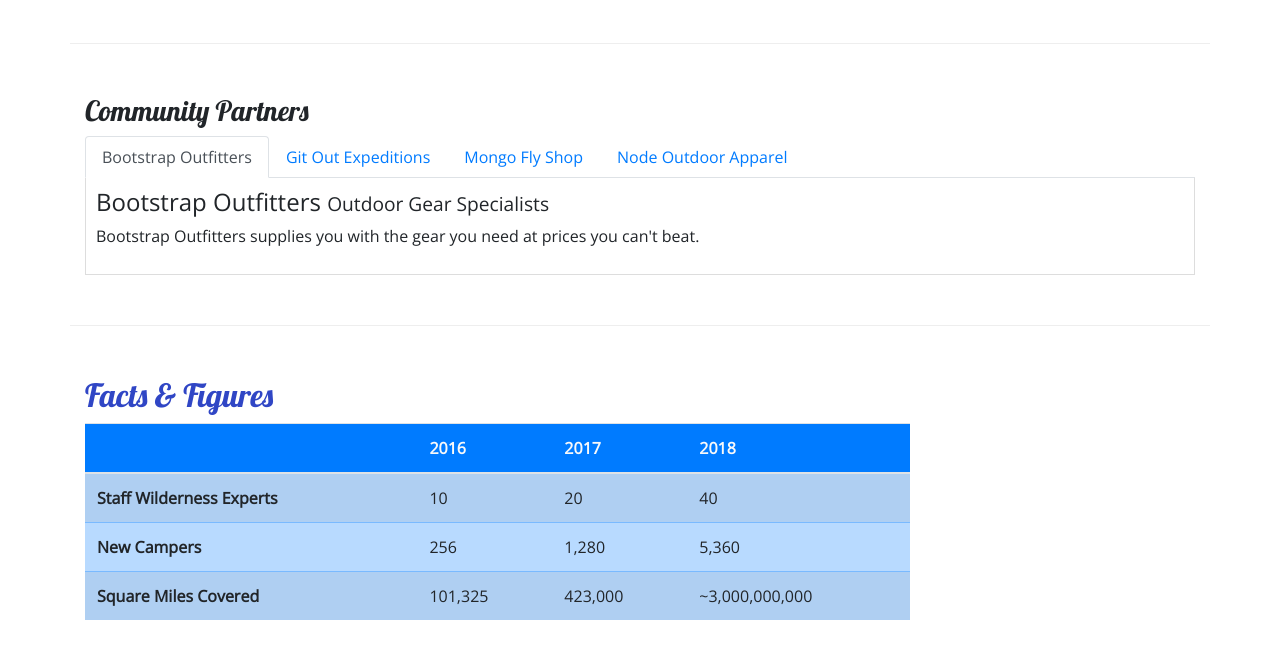
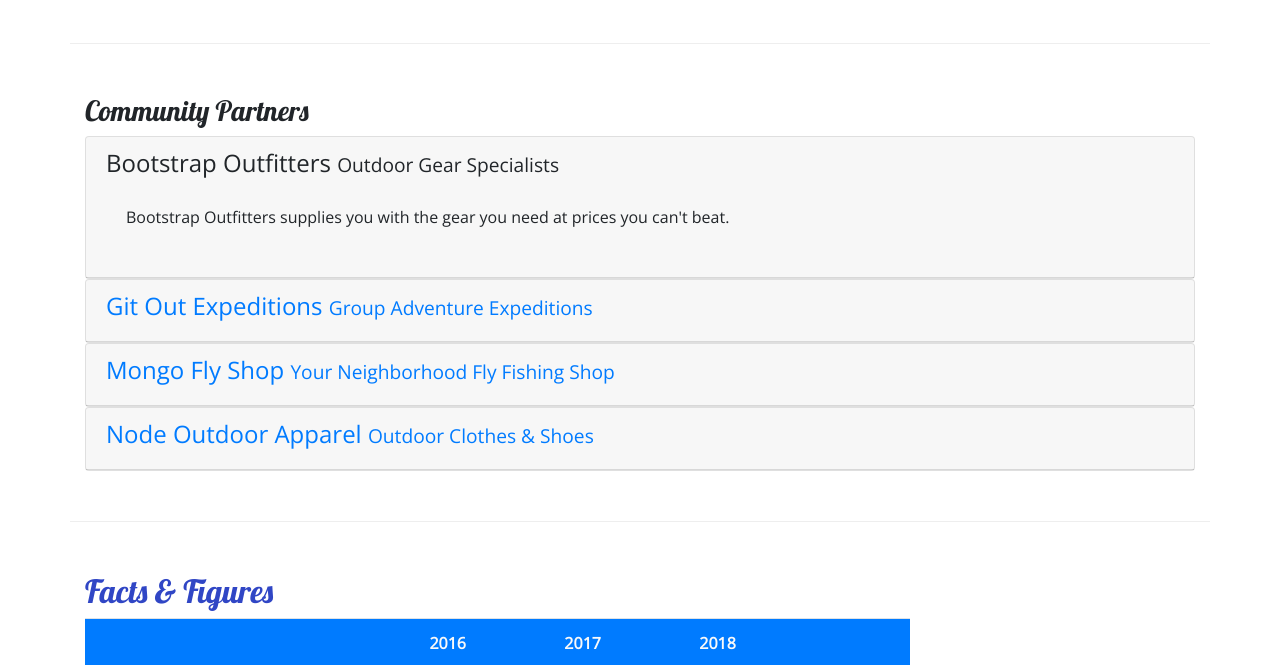
Before and after one commit to higgy714/bootstrap-project, a website: page aboutus.html in a window 1280 px wide. Shown: the part 785-1450 px from the top of the page. Drawn offline with nearby package versions, Linux system fonts and the light colour scheme.

Commit message:
Accordion

```diff
--- a/aboutus.html
+++ b/aboutus.html
@@ -5,6 +5,7 @@
     <!-- Required meta tags always come first -->
     <meta charset="utf-8" />
     <meta name="viewport" content="width=device-width, initial-scale=1" />
+    <!-- Bootstrap CSS -->
     <link rel="stylesheet" href="node_modules/bootstrap/dist/css/bootstrap.min.css" />
     <!--Additional CSS must be placed after Bootstrap CSS-->
     <link rel="stylesheet" href="node_modules/font-awesome/css/font-awesome.min.css" />
@@ -39,14 +40,13 @@
                 <ul class="navbar-nav">
                     <li class="nav-item"><a class="nav-link" href="index.html"><i class="fa fa-home fa-lg"></i> Home</a>
                     </li>
-                    <li class="nav-item active"><a class="nav-link" href="#"><i class="fa fa-info fa-lg"></i> About</a>
-                    </li>
+                    <li class="nav-item"><a class="nav-link" href="aboutus.html"><i class="fa fa-info fa-lg"></i>
+                            About</a></li>
                     <li class="nav-item"><a class="nav-link" href="#"><i class="fa fa-list fa-lg"></i> Sites</a></li>
-                    <li class="nav-item"><a class="nav-link" href="contactus.html"><i
-                                class="fa fa-address-card fa-lg"></i>
-                            Contact</a>
-                    </li>
+                    <li class="nav-item active"><a class="nav-link" href="#"><i class="fa fa-address-card fa-lg"></i>
+                            Contact</a></li>
                 </ul>
+            </div>
         </div>
     </nav>
     <div class="container">
@@ -104,42 +104,80 @@
         <div class="row row-content">
             <div class="col-12">
                 <h3>Community Partners</h3>
-                <ul class="nav nav-tabs">
-                    <li class="nav-item"><a class="nav-link active" href="#bootstrap" role="tab"
-                            data-toggle="tab">Bootstrap Outfitters</a></li>
-                    <li class="nav-item"><a class="nav-link" href="#git" role="tab" data-toggle="tab">Git Out
-                            Expeditions</a></li>
-                    <li class="nav-item"><a class="nav-link" href="#mongo" role="tab" data-toggle="tab">Mongo Fly
-                            Shop</a></li>
-                    <li class="nav-item"><a class="nav-link" href="#node" role="tab" data-toggle="tab">Node Outdoor
-                            Apparel</a></li>
-                </ul>
-                <div class="tab-content">
-                    <div role="tabpanel" class="tab-pane fade show active" id="bootstrap">
-                        <h4>Bootstrap Outfitters <small>Outdoor Gear Specialists</small></h4>
-                        <p class="d-none d-sm-block">Bootstrap Outfitters supplies you with the gear you need at prices
+                <div id="accordion">
+                    <div class="card">
+                        <div role="tab" class="card-header">
+                            <h4>
+                            <a data-toggle="collapse" data-target="#bootstrap">
+                                Bootstrap Outfitters <small>Outdoor Gear Specialists</small>
+                            </a>
+                            </h4>
+                            <div class="collapse show" id="bootstrap" data-parent="#accordion">
+                                <div class="card-body">
+                                    <p class="d-none d-sm-block">Bootstrap Outfitters supplies you with the gear you
+                                        need at
+                                        prices
                                         you
                                         can't beat.</p>
                                 </div>
-                    <div role="tabpanel" class="tab-pane fade" id="git">
-                        <h4>Git Out Expeditions <small>Group Adventure Expeditions</small></h4>
-                        <p class="d-none d-sm-block">Join Git Out Expeditions to explore new horizons with a group of
+                            </div>
+                        </div>
+                    </div>
+                    <div class="card">
+                        <div role="tab" class="card-header">
+                            <h4>
+                                <a class="collapsed" data-toggle="collapse" data-target="#git">
+                                    Git Out Expeditions <small>Group Adventure Expeditions</small>
+                                </a>
+                            </h4>
+                            <div class="collapse" id="git" data-parent="#accordion">
+                                <div class="card-body">
+                                    <p class="d-none d-sm-block">Join Git Out Expeditions to explore new horizons with a
+                                        group
+                                        of
                                         other
                                         adventurers!</p>
                                 </div>
-                    <div role="tabpanel" class="tab-pane fade" id="mongo">
-                        <h4>Mongo Fly Shop <small>Your Neighborhood Fly Fishing Shop</small></h4>
-                        <p class="d-none d-sm-block">Need a new fishing pole, a tacklebox, or flies of all kinds? Stop
+                            </div>
+                        </div>
+                    </div>
+                    <div class="card">
+                        <div role="tab" class="card-header">
+                            <h4>
+                                <a class="collapsed" data-toggle="collapse" data-target="#mongo">
+                                    Mongo Fly Shop <small>Your Neighborhood Fly Fishing Shop</small>
+                                </a>
+                            </h4>
+                            <div class="collapse" id="mongo" data-parent="#accordion">
+                                <div class="card-body">
+                                    <p class="d-none d-sm-block">Need a new fishing pole, a tacklebox, or flies of all
+                                        kinds?
+                                        Stop
                                         by
                                         Mongo
                                         Fly Shop.</p>
                                 </div>
-                    <div role="tabpanel" class="tab-pane fade" id="node">
-                        <h4>Node Outdoor Apparel <small>Outdoor Clothes & Shoes</small></h4>
-                        <p class="d-none d-sm-block">From polar fleeces to swimsuits, hiking boots to waders, a visit to
+                            </div>
+                        </div>
+                    </div>
+                    <div class="card">
+                        <div role="tab" class="card-header">
+                            <h4>
+                                <a class="collapsed" data-toggle="collapse" data-target="#node">
+                                    Node Outdoor Apparel <small>Outdoor Clothes & Shoes</small>
+                                </a>
+                            </h4>
+                            <div class="collapse" id="node" data-parent="#accordion">
+                                <div class="card-body">
+                                    <p class="d-none d-sm-block">From polar fleeces to swimsuits, hiking boots to
+                                        waders, a
+                                        visit to
                                         Node
                                         will be sure to get you
                                         covered.</p>
+                                </div>
+                            </div>
+                        </div>
                     </div>
                 </div>
             </div>
--- a/css/styles.css
+++ b/css/styles.css
@@ -35,9 +35,3 @@ header h2 {
 .navbar-dark {
     background-color: #901CAD;
 }
-
-.tab-content {
-    border: 1px solid #DDD;
-    border-top: none;
-    padding: 10px;
-}
```
Also changed, not shown: contactus.html (+0 -4 lines). Lines whose indentation alone changed are shown as unchanged.
